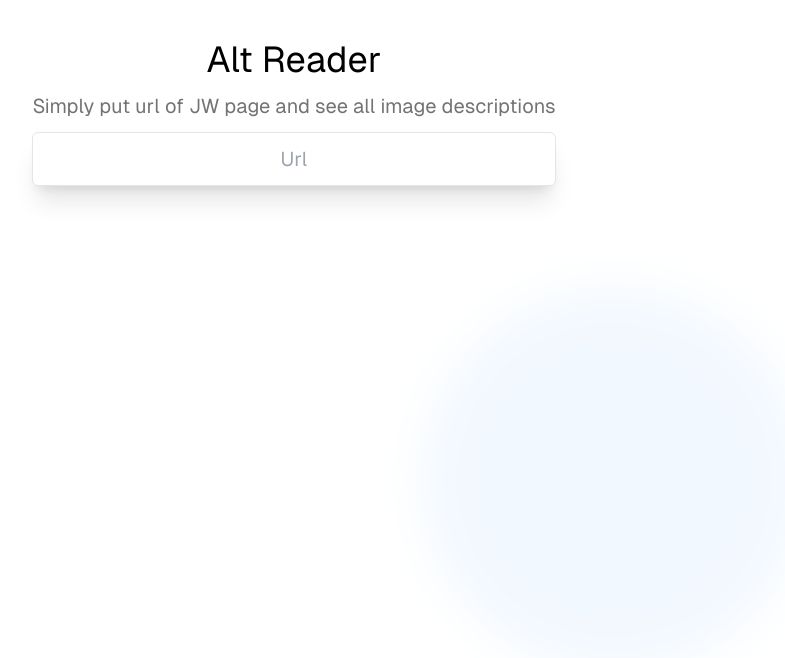
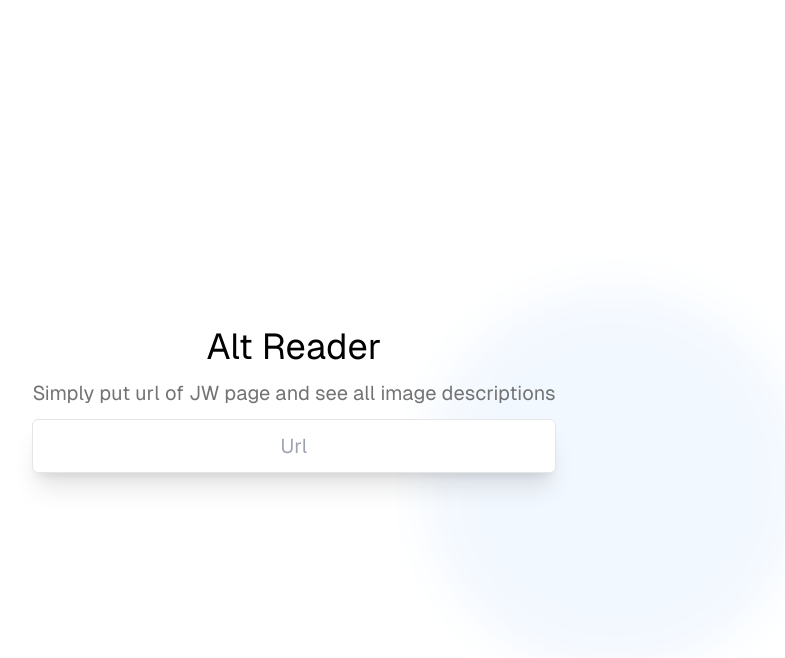
Before and after one commit to Dzban-Diego/alt-reader, a Next.js app: page / in a window 1280 px wide. Shown: the top 658 px of the page, without its empty margins (346-1131 px from the left). Built offline with nearby package versions, Linux system fonts and the light colour scheme.

Commit message:
Poprawki :)

```diff
--- a/src/app/page.tsx
+++ b/src/app/page.tsx
@@ -3,7 +3,7 @@ import { Input } from "@/components/Input";
 export default async function Home() {
 
   return (
-    <div className="flex items-center justify-center font-[family-name:var(--font-geist-sans)]">
+    <div className="flex items-center justify-center min-h-screen font-[family-name:var(--font-geist-sans)]">
       <main className="sm:p-10 p-2 text-center text-white flex gap-3 flex-col">
         <h1 className="text-4xl text-black">Alt Reader</h1>
         <span className="text-xl text-neutral-500">
--- a/src/components/Input.tsx
+++ b/src/components/Input.tsx
@@ -12,23 +12,23 @@ export function Input() {
 	}
 
 	return (
-		<div className="flex flex-col gap-3">
+		<>
 			<input
-				className="text-center rounded-md text-xl text-black outline-0 p-3 w-full shadow-xl border-neutral-200 border"
+				className="text-center rounded-md text-xl text-black outline-0 p-3 shadow-xl border-neutral-200 border"
 				type="text"
 				onChange={(e) => handleInput(e.target.value)}
 				placeholder="Url"
 			/>
 			{imgs.map(img => (
-				<>{img.src === "" || img.alt === "" ? <></>
+				<div key={img.alt} className="w-full lg:w-[50vw]">{img.src === "" || img.alt === "" ? <></>
 					:
-					<div key={img.alt} className="w-full">
-						<img src={img.src.substring(0, 4) === "http" ? img.src : `https://wol.jw.org/${img.src}`} alt={img.alt} className="w-full m-3" />
+					<>
+						<img src={img.src.substring(0, 4) === "http" ? img.src : `https://wol.jw.org/${img.src}`} alt={img.alt} className="my-3" />
 						<span className="text-xl text-black ">{img.alt}</span>
-					</div>
-				}</>
+					</>
+				}</div>
 
 			))}
-		</div >
+		</>
 	);
 }
```
